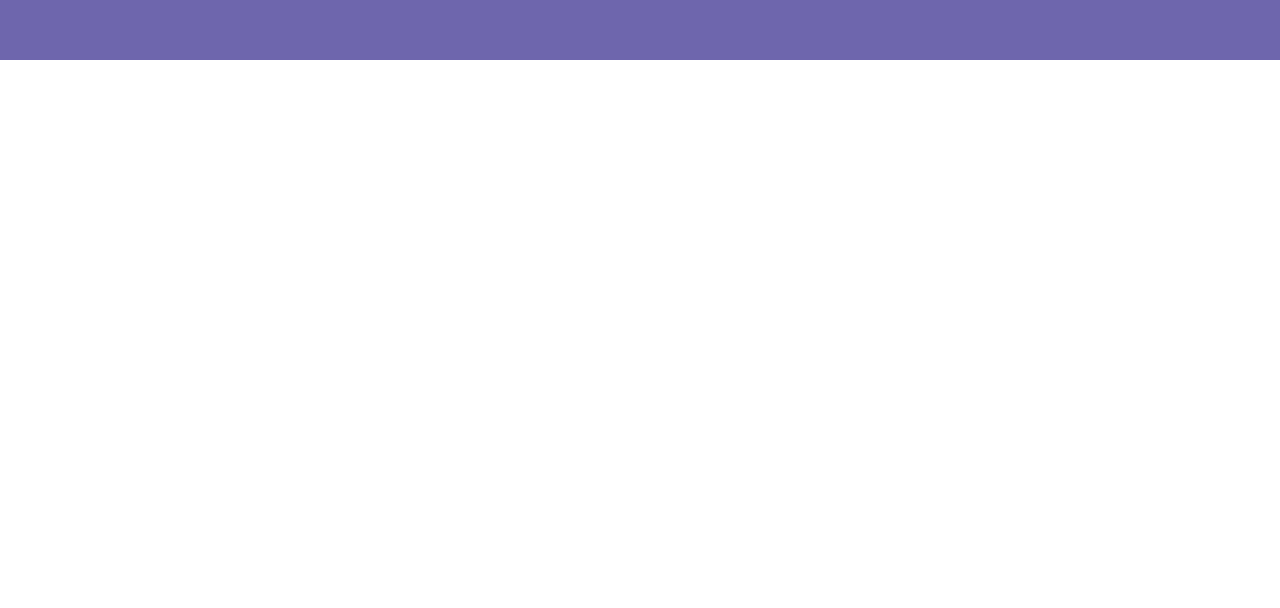
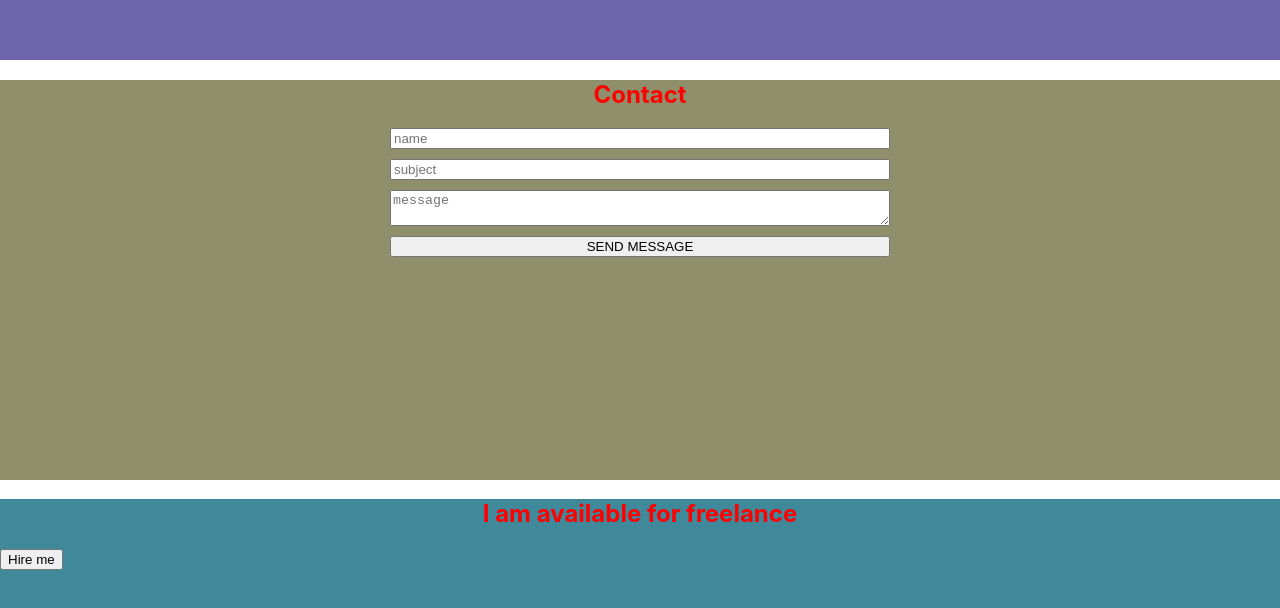
Before and after one commit to BaykovAleksandr/portfolio, a React (Vite) app: page / in a window 1280 px wide. Shown: the part 2253-2861 px from the top of the page. Before the commit the page ends 2313 px from the top, so only its background shows below. Built offline with nearby package versions, Linux system fonts and the light colour scheme.

Commit message:
add Slogan section

```diff
--- a/src/App.tsx
+++ b/src/App.tsx
@@ -1,7 +1,9 @@
 import "./App.css";
 import Header from "./layout/header/Header";
+import Contact from './layout/sections/contacts/Contacts';
 import Main from "./layout/sections/main/Main";
 import Skills from "./layout/sections/skills/Skills";
+import Slogan from './layout/sections/slogan/Slogan';
 import Testimony from './layout/sections/testimony/Testimony';
 import Works from "./layout/sections/works/Works";
 
@@ -13,6 +15,8 @@
       <Skills />
       <Works />
       <Testimony/>
+      <Contact/>
+      <Slogan/>
     </div>
   );
 }
--- /dev/null
+++ b/src/components/Button.tsx
@@ -0,0 +1,4 @@
+import styled from 'styled-components';
+
+export const Button = styled.button`
+`
--- /dev/null
+++ b/src/layout/sections/contacts/Contacts.tsx
@@ -0,0 +1,34 @@
+//import React from 'react'
+
+import styled from "styled-components";
+import { SectionTitle } from "../../../components/SectionTitle";
+import { Button } from "../../../components/Button";
+
+export default function Contact() {
+  return (
+    <StyledContacts>
+      <SectionTitle>Contact</SectionTitle>
+      <StyledForm>
+        <Field placeholder="name" />
+        <Field placeholder="subject" />
+        <Field placeholder="message" as={"textarea"} />
+        <Button type="submit">SEND MESSAGE</Button>
+      </StyledForm>
+    </StyledContacts>
+  );
+}
+
+const StyledContacts = styled.section`
+  min-height: 50vh;
+  background-color: #8f8f6c;
+`;
+
+const StyledForm = styled.form`
+  max-width: 500px;
+  width: 100%;
+  display: flex;
+  flex-direction: column;
+  gap: 10px;
+  margin: 0 auto;
+`;
+const Field = styled.input``;
--- /dev/null
+++ b/src/layout/sections/slogan/Slogan.tsx
@@ -0,0 +1,21 @@
+//import React from 'react'
+
+import styled from 'styled-components'
+import { SectionTitle } from '../../../components/SectionTitle'
+import { Button } from '../../../components/Button'
+
+export default function Slogan() {
+  return (
+	<StyledSlogan>
+		<SectionTitle>I am available for freelance</SectionTitle>
+		<Button>Hire me</Button>
+
+	</StyledSlogan>
+  )
+}
+
+const StyledSlogan = styled.section`
+min-height: 30vh;
+background-color: #3f899b;
+
+`
```
